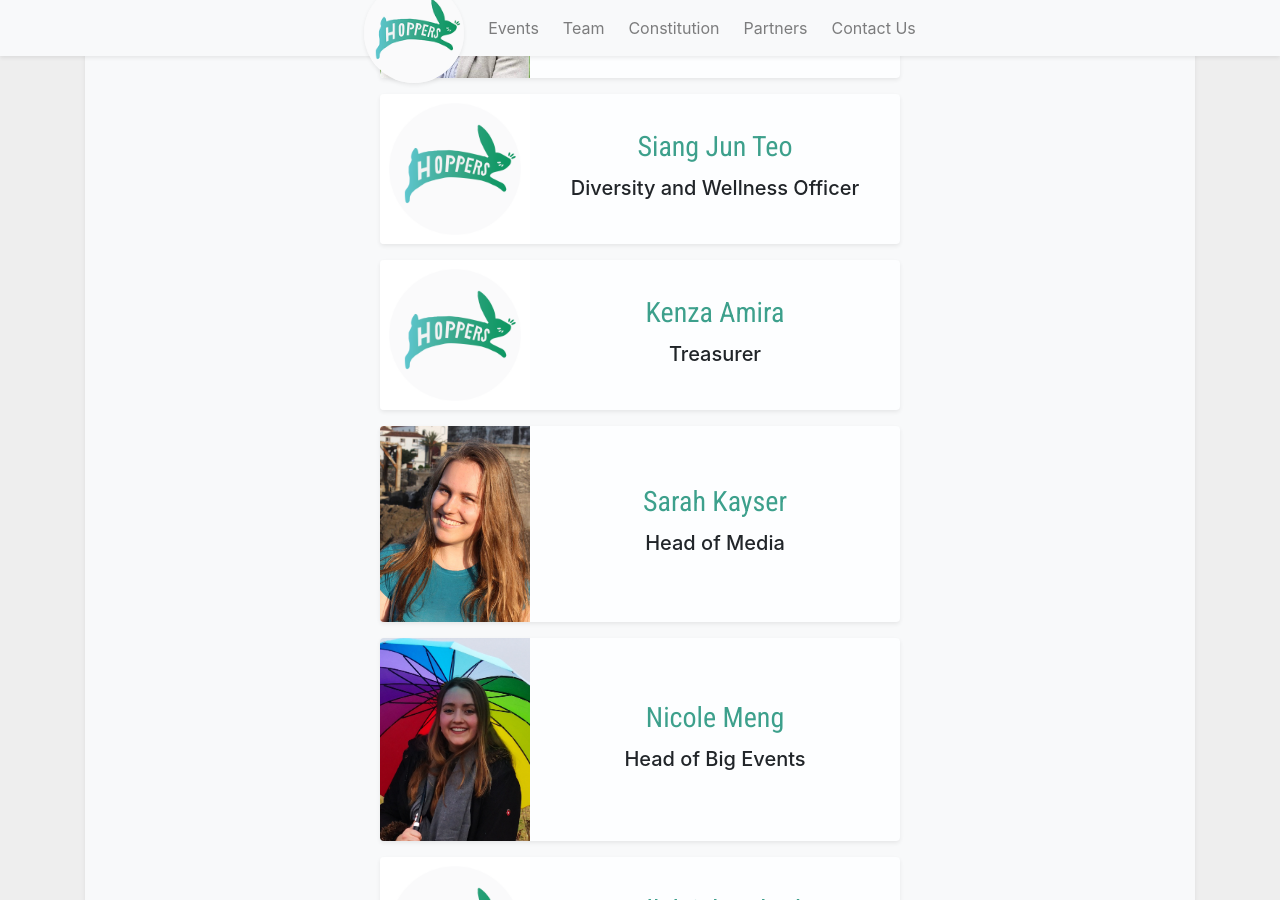
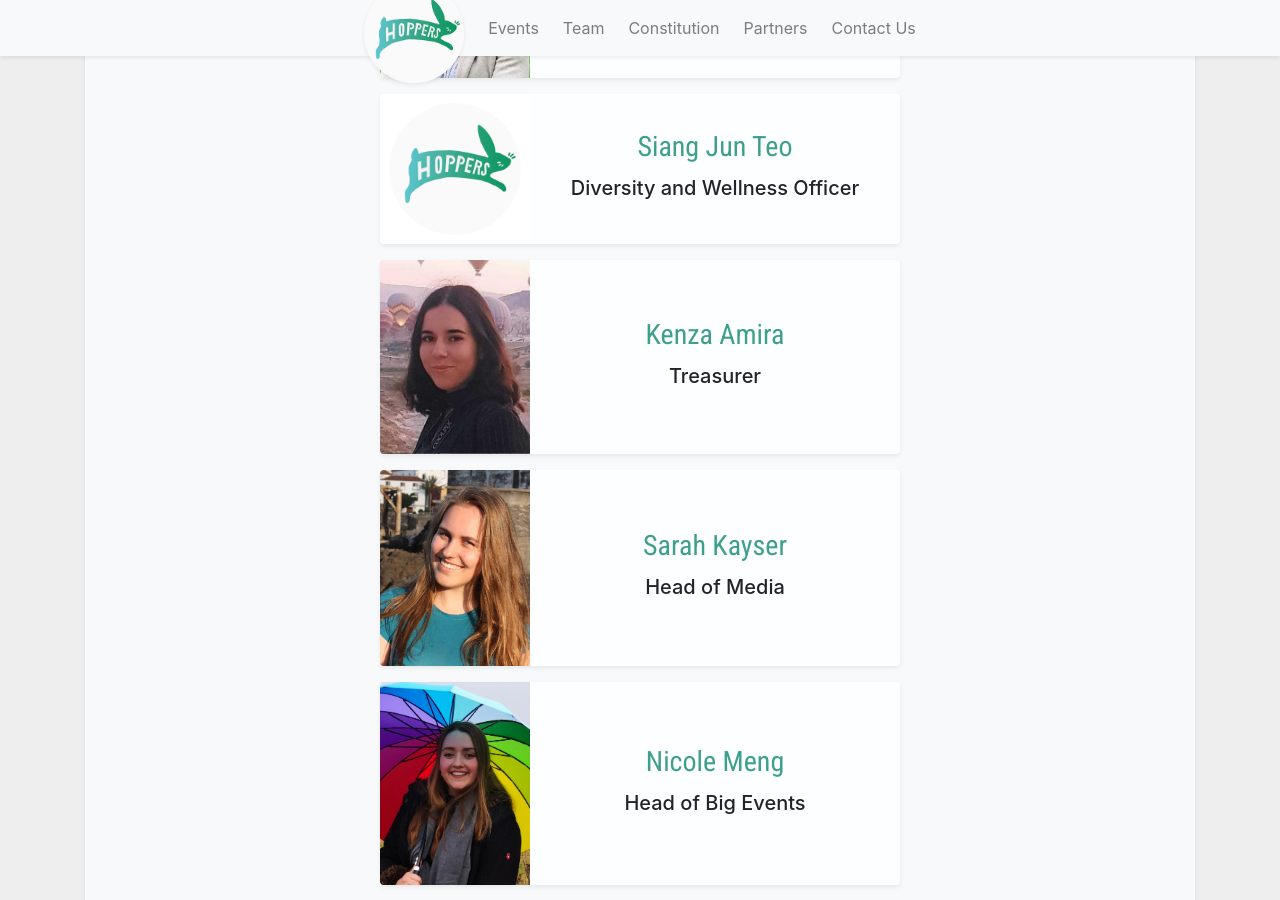
Before and after one commit to edinburgh-hoppers/website, a Jekyll site: the page built from _pages/team.html, in a window 1280 px wide and 900 px high, scrolled down 558 px. Built offline with Jekyll 4.4.1, drawn with Linux system fonts in a browser that asks for light colours.

Commit message:
Added Kenza and Laura to team page

```diff
--- a/_data/team.yml
+++ b/_data/team.yml
@@ -10,6 +10,7 @@
   role: Diversity and Wellness Officer
 
 - name: Kenza Amira
+  img: kenza.jpg
   role: Treasurer
 
 - name: Sarah Kayser
@@ -24,6 +25,7 @@
   role: Head of Tech
 
 - name: Laura Ritter
+  img: laura.jpg
   role: Head of Sponsorship
 
 - name: Pauline Peters
```
Also changed, not shown: assets/img/team/kenza.jpg (added), assets/img/team/laura.jpg (added).
